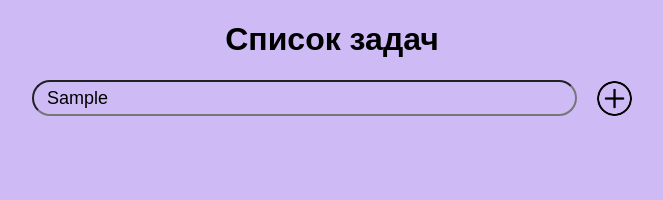
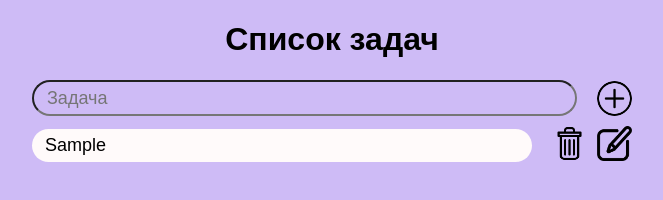
Before and after one commit to tonyavoropaeva/WebCourse2024, a plain HTML site: page TodoList/index.html in a window 1280 px wide. Both pictures are taken after typing "Sample" into the empty fields and a click on the button "Добавить". Shown: the whole page, without its empty margins (308-971 px from the left). Drawn offline with Linux system fonts and the light colour scheme.

Commit message:
задача TodoList

```diff
--- a/TodoList/index.html
+++ b/TodoList/index.html
@@ -11,8 +11,8 @@
 <div class="add-todo-page">
     <h1>Список задач</h1>
     <form class="add-todo-form" id="add-todo-form">
-        <label for="new-todo-text-field"></label>
-        <input id="new-todo-text-field" class="new-todo-text-field" type="text" placeholder="Задача">
+        <input id="new-todo-text-field" class="new-todo-text-field" type="text" aria-label="input new todo"
+               placeholder="Задача">
         <button title="Добавить" class="add-button" id="add-button"></button>
         <div class="error-message">Необходимо указать текст</div>
     </form>
--- a/TodoList/script.js
+++ b/TodoList/script.js
@@ -8,7 +8,7 @@ document.addEventListener("DOMContentLoaded", function () {
     addTodoForm.addEventListener("submit", function (e) {
         e.preventDefault();
 
-        if (isInputValid(newTodoTextField)) {
+        if (!isInputValid(newTodoTextField)) {
             return;
         }
 
```
